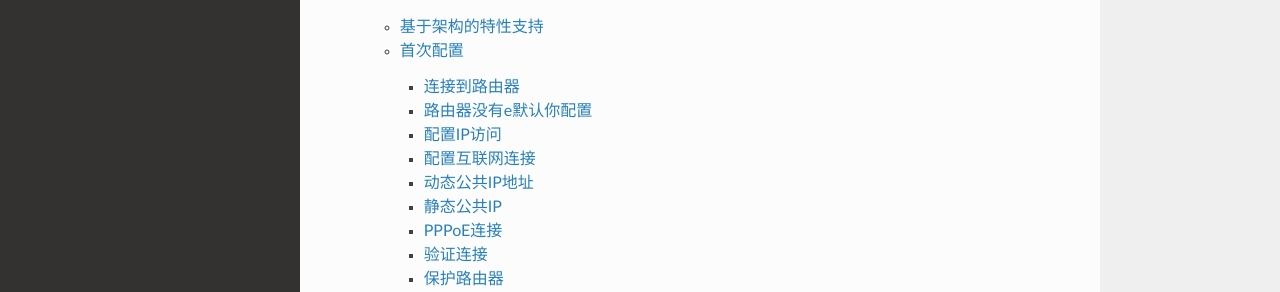
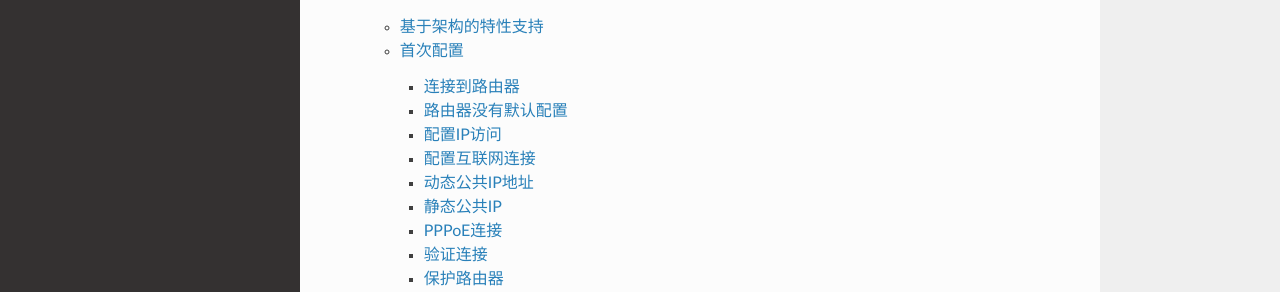
Before and after one commit to be-engineer/MikroTik-doc-cn, a Sphinx documentation site: the page built from source/index.rst, in a window 1280 px wide and 900 px high, scrolled down 2741 px. Shown: the part 157-449 px from the top of the window. Built offline with Sphinx 7.4.7 and the Read the Docs theme 2.0.0, drawn with Linux system fonts in a browser that asks for light colours; pages that are not in the unit, such as notebooks, are missing from menus.

Commit message:
修改错误

```diff
--- a/source/Getting_started/First_Time_Configuration/content.md
+++ b/source/Getting_started/First_Time_Configuration/content.md
@@ -11,7 +11,7 @@
 
 首次使用默认用户名**admin**和**no password**(对于某些型号,请检查贴纸上的用户密码)连接到路由器时,系统将要求您重置或保留默认配置(即使默认配置仅具有IP地址)。 由于本文假设路由器上没有配置,因此应在出现提示时按键盘上的“ r”或单击WinBox中的“删除配置”按钮将其删除。
 
-## 路由器没有e默认你配置
+## 路由器没有默认配置
 
 如果路由器上没有默认配置，您有多种选择，但在这里我们将使用适合我们需要的一种方法。
 
```
